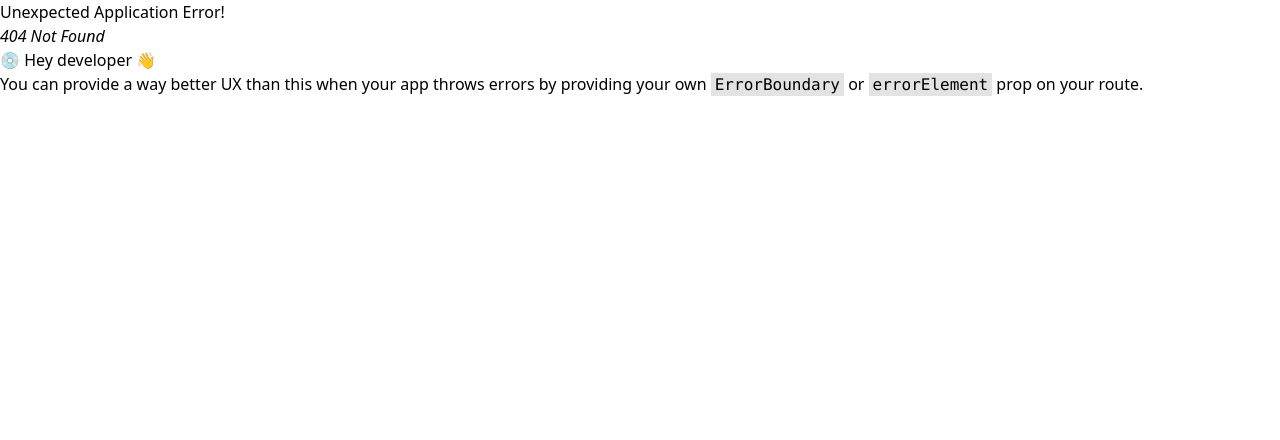
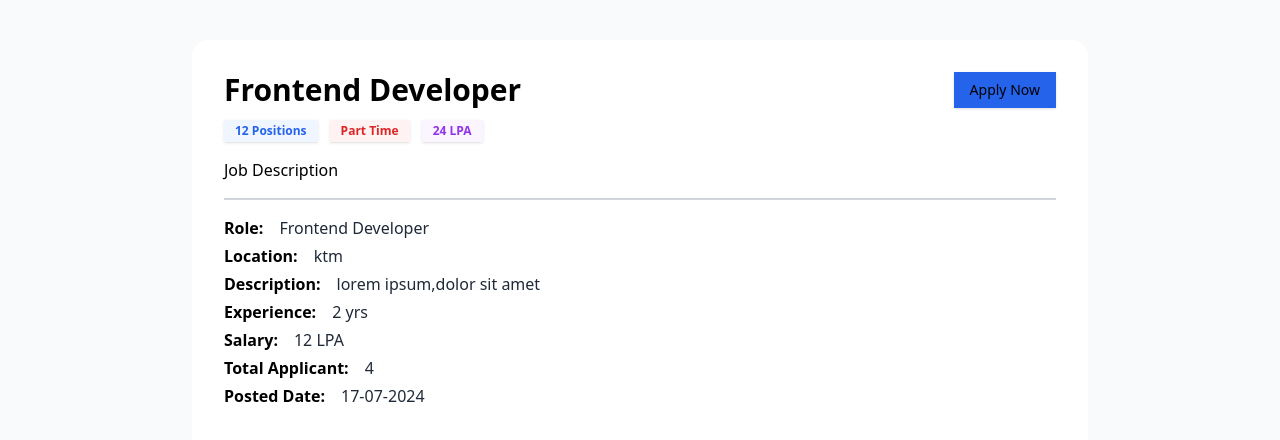
Before and after one commit to susmitabokhimrai-arch/career-job-portal-mern, a React app in the folder frontend/: page /description/1 in a window 1280 px wide. Before the commit this address had no page. Shown: the top 440 px of the page. Built offline with nearby package versions, Linux system fonts and the light colour scheme; the HTML template or start-up script is replaced by a standard one.

Commit message:
job description page ui

```diff
--- a/frontend/src/App.jsx
+++ b/frontend/src/App.jsx
@@ -6,6 +6,7 @@ import Home from './components/Home'
 import Browse from './components/Browse'
 import Jobs from './components/Jobs'
 import Profile from './components/Profile'
+import JobDescription from './components/JobDescription'
 const appRouter = createBrowserRouter([
   {
     path:'/',
@@ -28,6 +29,10 @@ const appRouter = createBrowserRouter([
     element:<Jobs/>
   },
   {
+    path:'/description/:id',
+    element:<JobDescription />
+  },
+  {
     path:'/profile',
     element:<Profile/>
   },
--- a/frontend/src/components/Job.jsx
+++ b/frontend/src/components/Job.jsx
@@ -3,8 +3,11 @@ import { Button } from "./ui/button";
 import { Bookmark } from "lucide-react";
 import { Avatar, AvatarImage } from "./ui/avatar";
 import { Badge } from "./ui/badge";
+import { useNavigate } from "react-router-dom";
 
 const Job = () => {
+  const navigate = useNavigate();
+  const jobId ="gyfuyyuiy";
   return (
     <div className="bg-white p-6 rounded-2xl border border-gray-200 shadow-sm hover:shadow-lg transition-all duration-300 hover:-translate-y-1">
 
@@ -59,7 +62,7 @@ const Job = () => {
 
       {/* Buttons */}
       <div className="flex gap-3 mt-6">
-        <Button variant="outline" className="flex-1">
+        <Button onClick ={()=> navigate(`/description/${jobId}`)} variant="outline" className="flex-1">
           Details
         </Button>
         <Button className="flex-1 bg-purple-600 hover:bg-purple-700">
--- /dev/null
+++ b/frontend/src/components/JobDescription.jsx
@@ -0,0 +1,49 @@
+import React from 'react'
+import { Badge } from './ui/badge'
+import { Button } from './ui/button'
+
+const JobDescription = () => {
+    const isApplied = false;
+    return (
+        <div className='min-h-screen bg-gray-50 py-10 px-4'>
+            <div className="max-w-4xl mx-auto bg-white shadoow-lg rounded-2xl p-8">
+                <div className="flex flex-col md:flex-row md:justify-between md:items-start gap-6">
+
+                    {/* LEFT SIDE */}
+                    <div>
+                        <h1 className="text-3xl font-bold mb-3 text-gay-800">Frontend Developer</h1>
+
+                        <div className="flex flex-wrap gap-3">
+                            <Badge className="bg-blue-50 text-blue-600">12 Positions</Badge>
+                            <Badge className="bg-red-50 text-red-600">Part Time</Badge>
+                            <Badge className="bg-purple-50 text-purple-600">24 LPA</Badge>
+                        </div>
+                    </div>
+
+                    {/* RIGHT SIDE BUTTON */}
+                    <Button
+                    className={`rounded-lg px-4 py-2 ${isApplied
+                            ? "bg-gray-600 opacity-70 cursor-not-allowed"
+                            : "bg-blue-600 hover:bg-blue-700 cursor-pointer"
+                        }`}
+                    onClick={!isApplied ? () => console.log("Apply") : undefined}
+                >
+                        {isApplied ? "Already Applied" : "Apply Now"}
+                    </Button>
+                </div>
+                <h1 className='border-b-2 border-b-gray-300 font-medium py-4'>Job Description</h1>
+                <div className='my-4'>
+                    <h1 className='font-bold my-1'>Role:<span className='pl-4 font-normal text-gray-800'>Frontend Developer</span></h1>
+                    <h1 className='font-bold my-1'>Location:<span className='pl-4 font-normal text-gray-800'>ktm</span></h1>
+                    <h1 className='font-bold my-1'>Description:<span className='pl-4 font-normal text-gray-800'>lorem ipsum,dolor sit amet</span></h1>
+                    <h1 className='font-bold my-1'>Experience:<span className='pl-4 font-normal text-gray-800'>2 yrs</span></h1>
+                    <h1 className='font-bold my-1'>Salary:<span className='pl-4 font-normal text-gray-800'>12 LPA</span></h1>
+                    <h1 className='font-bold my-1'>Total Applicant:<span className='pl-4 font-normal text-gray-800'>4</span></h1>
+                    <h1 className='font-bold my-1'>Posted Date:<span className='pl-4 font-normal text-gray-800'>17-07-2024</span></h1>
+                </div>
+            </div>
+        </div>
+    )
+}
+
+export default JobDescription
```
